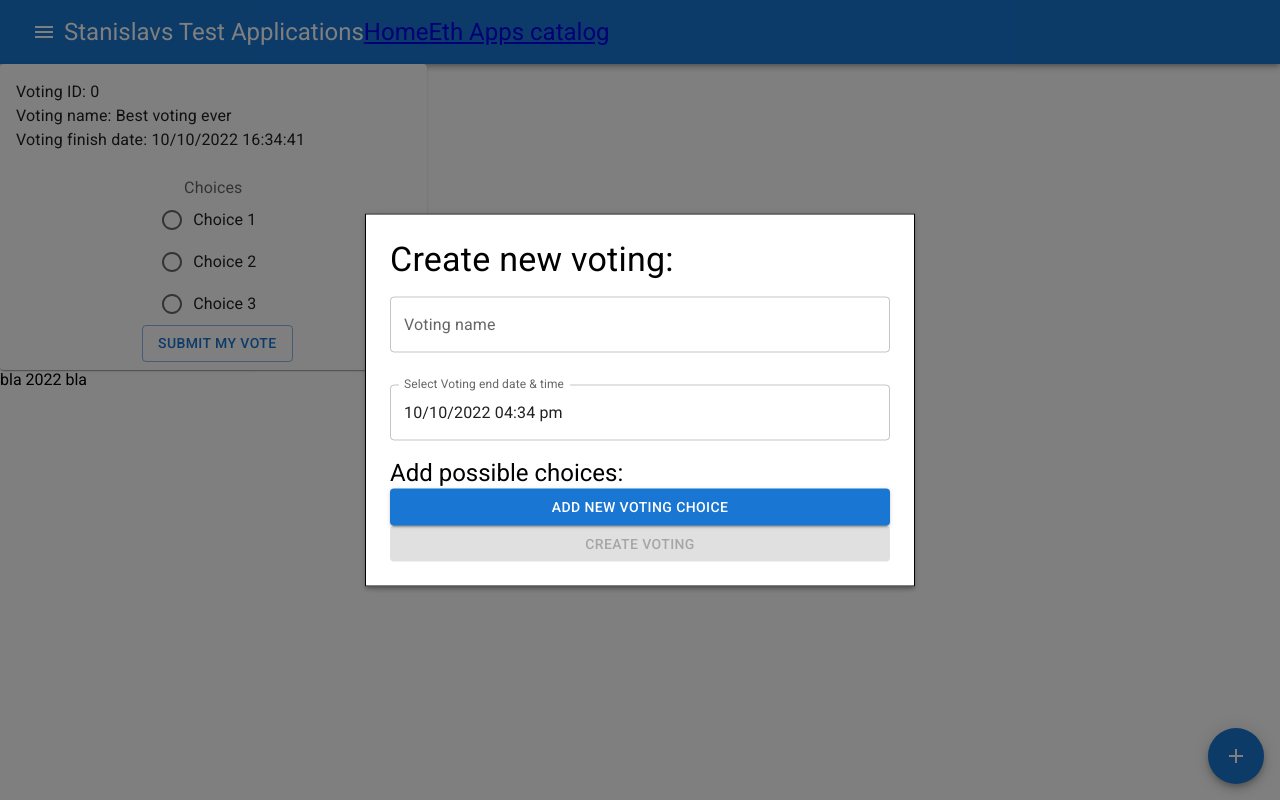
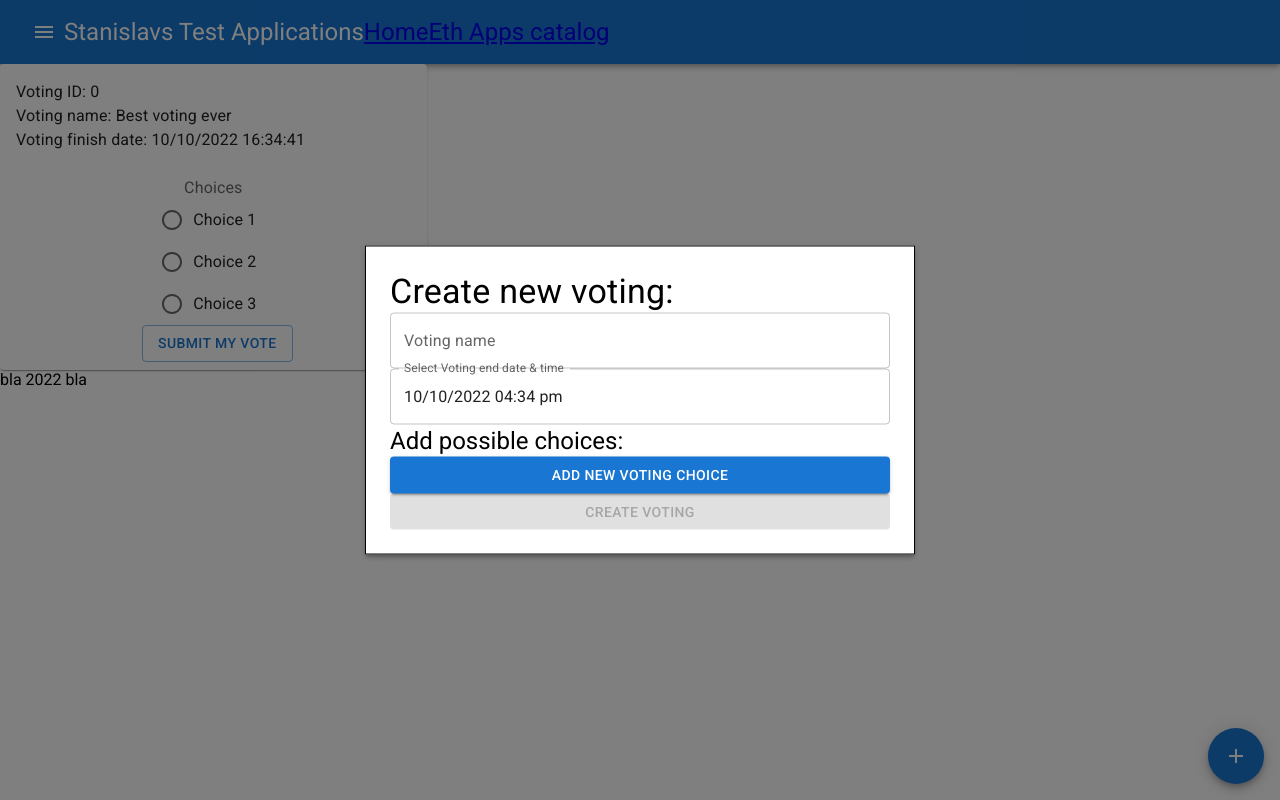
Before and after one commit to stan256/eth-apps, a React (Create React App) app in the folder eth-apps-frontend/: page /voting-app in a window 1280 px wide. Both pictures are taken after a click on the button 1236 px from the left and 756 px from the top of the page. Built offline with nearby package versions, Linux system fonts and the light colour scheme.

Commit message:
Material UI

```diff
--- a/eth-apps-frontend/src/eth-apps/VotingApp.tsx
+++ b/eth-apps-frontend/src/eth-apps/VotingApp.tsx
@@ -1,5 +1,5 @@
 import React, {FC} from "react"
-import {useForm, Controller, useFieldArray} from "react-hook-form"
+import {Controller, useFieldArray, useForm} from "react-hook-form"
 import Box from "@mui/material/Box";
 import {
     Card,
@@ -8,7 +8,8 @@ import {
     Fab,
     FormControlLabel,
     FormGroup,
-    FormLabel, Modal,
+    FormLabel,
+    Modal,
     Radio,
     RadioGroup,
     TextField
@@ -20,6 +21,8 @@ import {format} from "date-fns";
 import Grid from "@mui/material/Unstable_Grid2";
 import {defaultFabStyle, defaultModalStyle} from "../utils/mui-default-component-settings";
 import {Add} from "@mui/icons-material";
+import { useOutletContext } from "react-router-dom";
+import {LayoutState} from "../layout/Layout";
 
 interface Ballot {
     id: number
@@ -34,17 +37,10 @@ interface Choice {
     votes: number
 }
 
-type FormValues = {
-    ballots: Ballot[]
-}
+const VotingApp: FC = (props) => {
+    const setOutletContext : React.Dispatch<React.SetStateAction<LayoutState>> = useOutletContext()
+    const [createVotingModalOpen, setCreateVotingModalOpen] = React.useState(false);
 
-const VotingApp: FC = (props) => {
-
-    const [createVotingModalOpen, setCreateVotingModalOpen] = React.useState(false);
-    const handleOpen = () => setCreateVotingModalOpen(true);
-    const handleClose = () => setCreateVotingModalOpen(false);
-
-    // not store, updated on creation of a new ballot
     const [ballots, setBallots] = React.useState<Ballot[]>([
         {
             id: 0,
@@ -69,26 +65,28 @@ const VotingApp: FC = (props) => {
             end: new Date().valueOf(),
         }
     ])
-    // voting creation form
     const {
-        formState: {errors, isValid, isDirty},
+        formState: {errors, isValid},
         handleSubmit,
         reset,
         control,
         getValues
-    } = useForm()
-    const {fields, append, update, prepend, remove, swap, move, insert} = useFieldArray({
+    } = useForm({mode: 'onChange'})
+    const {fields, append, update, prepend, remove} = useFieldArray({
         control,
         name: "choices"
     });
 
     const submitVote = (data: any) => {
+        // call here
+    }
 
-        console.log(data)
-    }
     const createVoting = (data: any) => {
-        console.log(getValues())
+        setOutletContext({ backdrop: true })
+        // call here
+        setOutletContext({ backdrop: false })
         reset()
+        setCreateVotingModalOpen(false)
     }
 
     return <>
@@ -120,17 +118,13 @@ const VotingApp: FC = (props) => {
         </Grid>
 
         {/* create ballot */}
-        <Fab color="primary" aria-label="add voting" onClick={handleOpen} sx={defaultFabStyle}><Add/></Fab>
+        <Fab color="primary" aria-label="add voting" onClick={_ => setCreateVotingModalOpen(true)} sx={defaultFabStyle}><Add/></Fab>
 
-        <Modal open={createVotingModalOpen} onClose={handleClose}>
+        <Modal open={createVotingModalOpen} onClose={_ => setCreateVotingModalOpen(false)}>
             <Box sx={defaultModalStyle}>
                 <Typography variant='h4' component='h4'>Create new voting:</Typography>
                 <form onSubmit={handleSubmit(createVoting)}>
-                    <FormGroup sx={{
-                        '& .MuiFormControl-root': {
-                            my: 2
-                        }
-                    }}>
+                    <FormGroup sx={{'& > *': {my: 1}}}>
                         <Controller name='voting-name'
                                     control={control}
                                     rules={{required: true, minLength: 1}}
@@ -158,22 +152,19 @@ const VotingApp: FC = (props) => {
                         {
                             fields.map((choice, index) => (
                                 <Box key={choice.id}>
-
-                                    <Controller name={`choice-${index}`}
+                                    <Controller name={`choices.${index}`}
+                                                control={control}
                                                 rules={{required: true, minLength: 1}}
                                                 render={({field}) => <TextField label={`Choice #${index + 1}`}
-                                                                                onChange={f => (index)}
+                                                                                onChange={field.onChange}
                                                                                 variant="outlined"/>}/>
+
                                 </Box>
                             ))
-
                         }
                         <Button onClick={() => {
-                            append({ choice: ""})
-                        }}
-                                type='submit'
-                                variant="contained">Add new voting choice</Button>
-
+                            append('')
+                        }} variant="contained">Add new voting choice</Button>
                         <Button onClick={createVoting}
                                 disabled={!isValid}
                                 type='submit'
--- a/eth-apps-frontend/src/layout/Layout.tsx
+++ b/eth-apps-frontend/src/layout/Layout.tsx
@@ -1,14 +1,27 @@
 import React from 'react';
 import {Outlet} from "react-router-dom";
 import Navbar from "../components/Navbar";
+import {Backdrop, CircularProgress} from "@mui/material";
+
+export interface LayoutState {
+    backdrop: boolean
+}
+
 
 function Layout() {
+    const [outletContext, setOutletContext]: [LayoutState, ((value: (((prevState: LayoutState) => LayoutState) | LayoutState)) => void)] = React.useState<LayoutState>({
+        backdrop: false
+    });
+
     return (
         <>
-            <Navbar />
+            <Navbar/>
 
+            <Outlet context={setOutletContext}/>
 
-            <Outlet/>
+            <Backdrop sx={{color: '#fff', zIndex: (theme) => theme.zIndex.drawer + 1}} open={outletContext.backdrop}>
+                <CircularProgress color="inherit"/>
+            </Backdrop>
 
             <footer>
                 bla 2022 bla
@@ -17,4 +30,5 @@ function Layout() {
     );
 }
 
+
 export default Layout;
```
